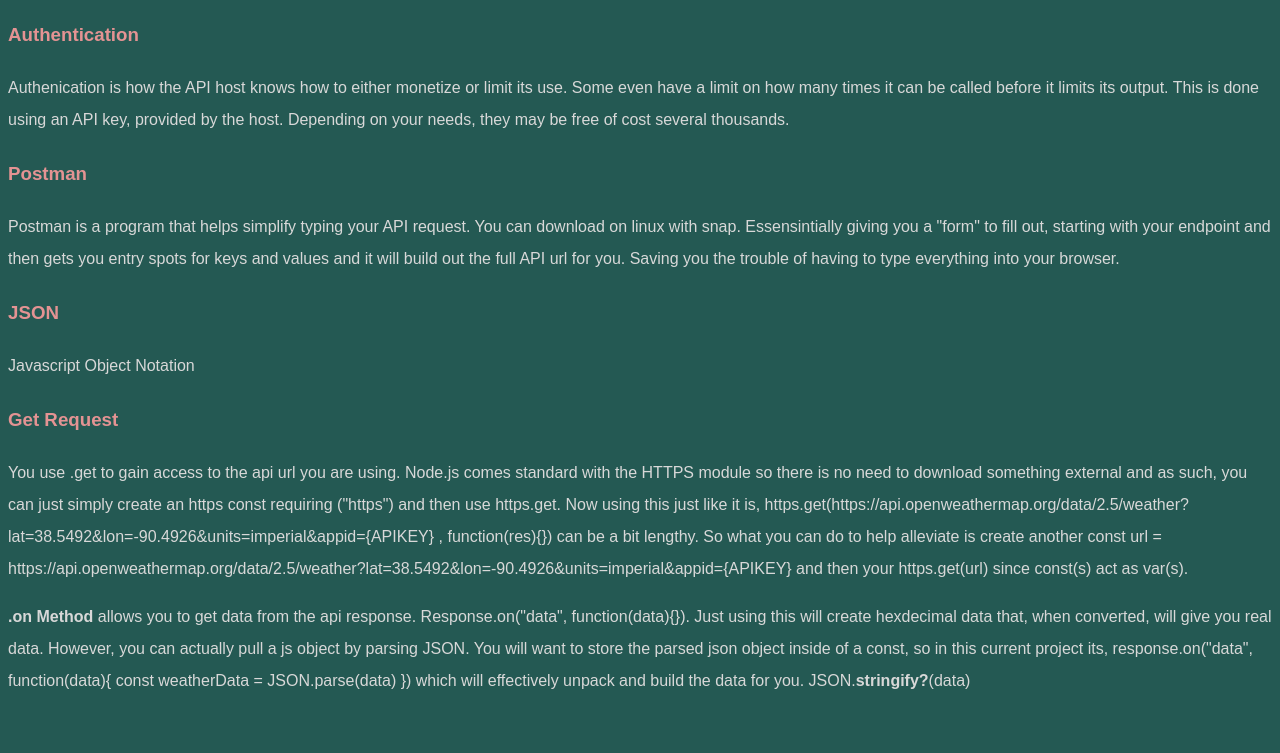
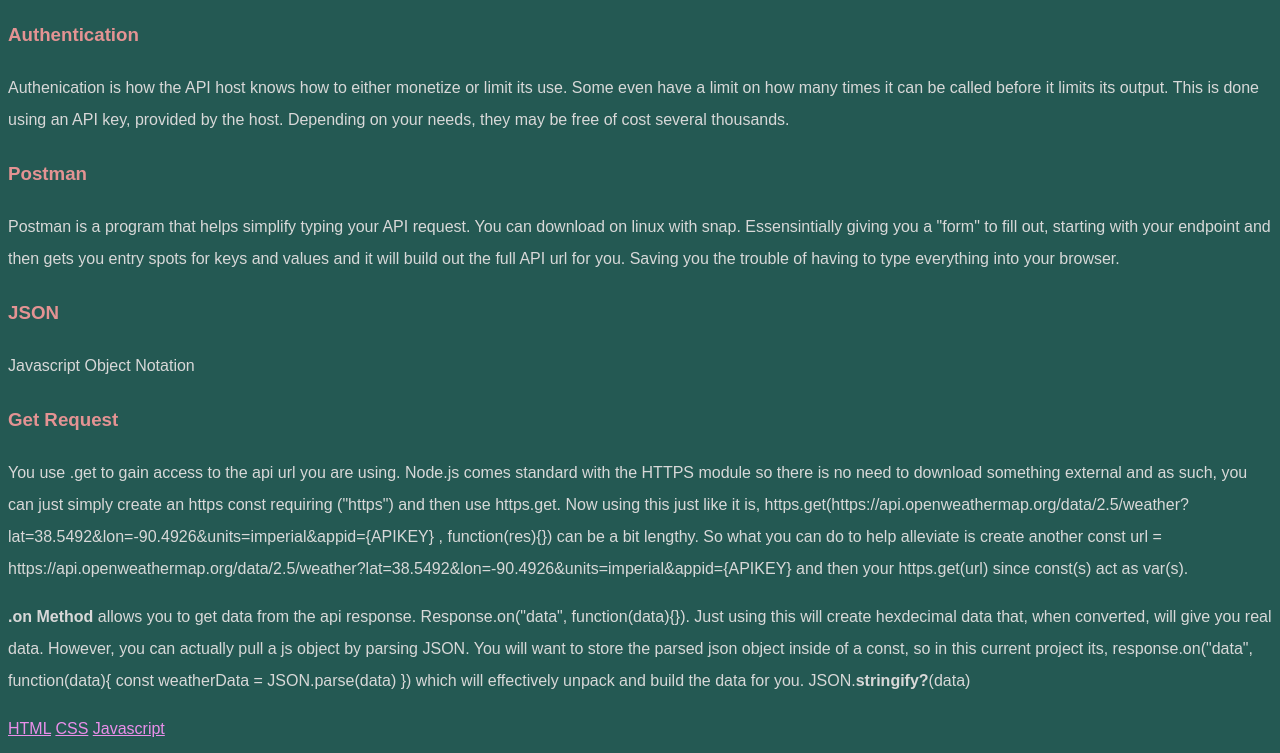
Before and after one commit to Bangoldx/Playbook, a website: page playbook.html in a window 1280 px wide. Shown: the part 2252-3005 px from the top of the page. Before the commit the page ends 2965 px from the top, so only its background shows below. Drawn offline with Linux system fonts and the light colour scheme.

Commit message:
added page links

```diff
--- a/playbook.html
+++ b/playbook.html
@@ -155,5 +155,9 @@
   </p>
 
 </body>
+<footer>
+  <a href="./html.html">HTML</a> <a href="./css.html">CSS</a> <a href="./js.html">Javascript</a>
 
+  </a>
+</footer>
 </html>
```
Also changed, not shown: bootstrap.html (+1 -0 lines), html.html (+1 -0 lines), jquery.html (+1 -0 lines).
